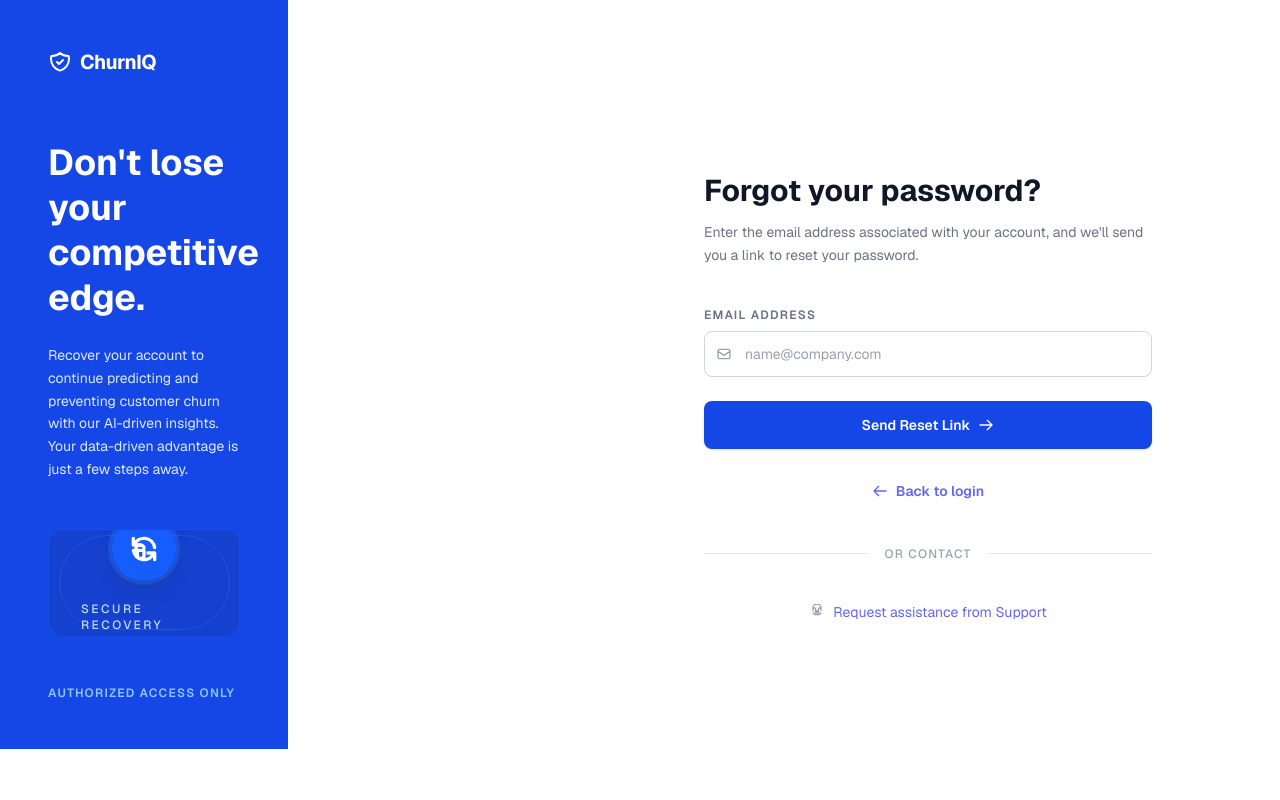
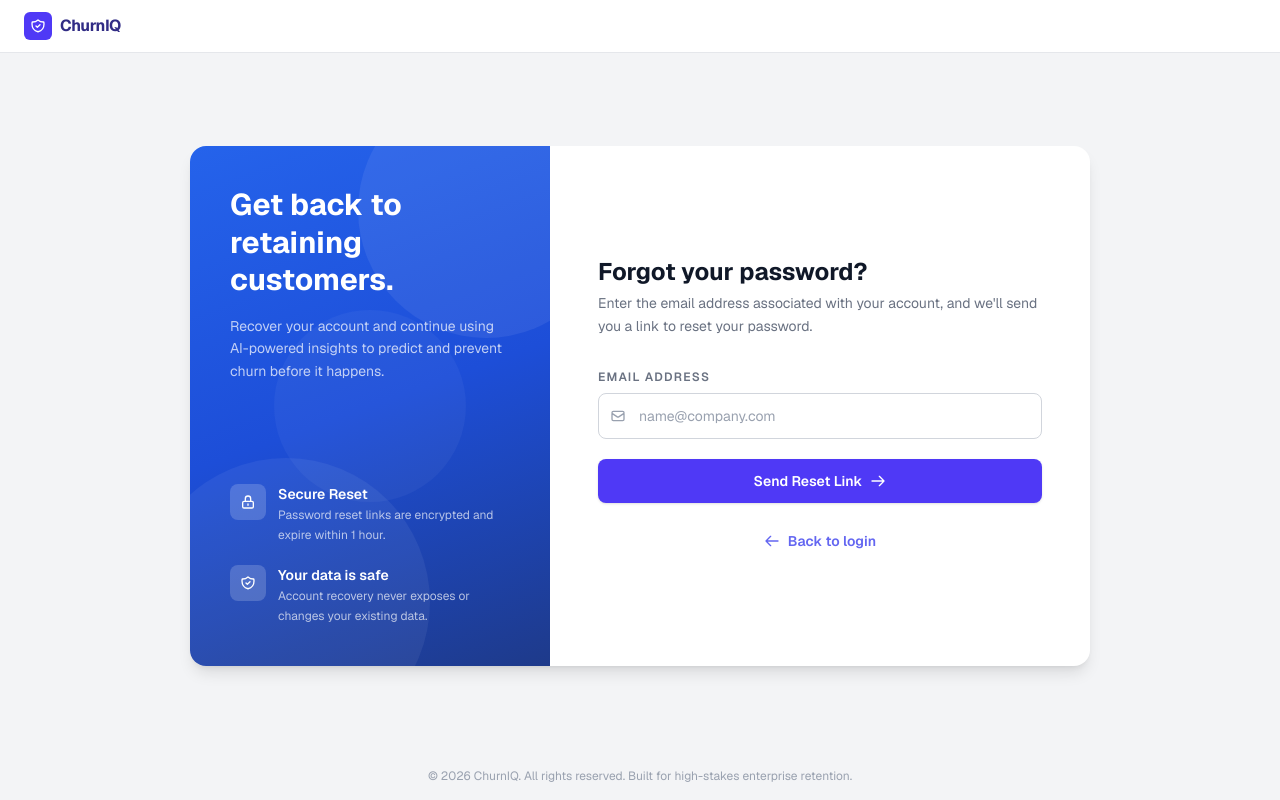
Before and after one commit to fatimafayyaz215-sketch/attriscope, a Next.js app: page /forgot-password in a window 1280 px wide. Built offline with nearby package versions, Linux system fonts and the light colour scheme.

Commit message:
Refactor authentication pages and components for improved UI and functionality

```diff
--- a/src/app/(auth)/forgot-password/page.tsx
+++ b/src/app/(auth)/forgot-password/page.tsx
@@ -1,3 +1,4 @@
+import Link from "next/link";
 import ForgotPasswordLeftPanel from "@/features/auth/components/ForgotPasswordLeftPanel";
 import ForgotPasswordForm from "@/features/auth/components/ForgotPasswordForm";
 
@@ -8,16 +9,46 @@ export const metadata = {
 
 export default function ForgotPasswordPage() {
   return (
-    <div className="min-h-screen bg-white flex">
-      {/* Left Panel – hidden on small screens */}
-      <div className="hidden md:block">
-        <ForgotPasswordLeftPanel />
-      </div>
+    <div className="min-h-screen bg-gray-100 flex flex-col pt-[60px]">
 
-      {/* Right Panel */}
-      <div className="flex-1 flex items-center justify-center p-6 sm:p-8 md:p-12">
-        <ForgotPasswordForm />
-      </div>
+      {/* ── Top nav ──────────────────────────────────────────────── */}
+      <header className="fixed top-0 left-0 right-0 z-50 w-full bg-white border-b border-gray-200 px-6 py-3 flex items-center">
+        <Link href="/" className="flex items-center gap-2 no-underline">
+          <div className="w-7 h-7 bg-indigo-600 rounded-md flex items-center justify-center">
+            <svg className="w-4 h-4 text-white" fill="none" stroke="currentColor" viewBox="0 0 24 24">
+              <path strokeLinecap="round" strokeLinejoin="round" strokeWidth={2} d="M9 12l2 2 4-4m5.618-4.016A11.955 11.955 0 0112 2.944a11.955 11.955 0 01-8.618 3.04A12.02 12.02 0 003 9c0 5.591 3.824 10.29 9 11.622 5.176-1.332 9-6.03 9-11.622 0-1.042-.133-2.052-.382-3.016z" />
+            </svg>
+          </div>
+          <span className="text-indigo-900 font-bold text-base tracking-tight">ChurnIQ</span>
+        </Link>
+      </header>
+
+      {/* ── Main ─────────────────────────────────────────────────── */}
+      <main className="flex-1 flex items-center justify-center p-4 md:p-6">
+        <div
+          className="w-full bg-white rounded-2xl shadow-lg overflow-hidden flex"
+          style={{ maxWidth: "900px", minHeight: "520px" }}
+        >
+          {/* Left panel – hidden on small screens */}
+          <div className="hidden md:flex self-stretch">
+            <ForgotPasswordLeftPanel />
+          </div>
+
+          {/* Right panel */}
+          <div
+            className="flex-1 flex flex-col justify-center px-6 md:px-12 py-8 md:py-10"
+            style={{ minWidth: 0 }}
+          >
+            <ForgotPasswordForm />
+          </div>
+        </div>
+      </main>
+
+      {/* ── Footer ───────────────────────────────────────────────── */}
+      <footer className="text-center text-xs text-gray-400 py-4">
+        © 2026 ChurnIQ. All rights reserved. Built for high-stakes enterprise retention.
+      </footer>
+
     </div>
   );
 }
--- a/src/app/(auth)/login/page.tsx
+++ b/src/app/(auth)/login/page.tsx
@@ -30,7 +30,7 @@ export default function LoginPage() {
           style={{ maxWidth: "900px", minHeight: "560px" }}
         >
           {/* Left panel – hidden on small screens */}
-          <div className="hidden md:block">
+          <div className="hidden md:flex self-stretch">
             <LoginLeftPanel />
           </div>
 
--- a/src/app/(auth)/register/page.tsx
+++ b/src/app/(auth)/register/page.tsx
@@ -30,7 +30,7 @@ export default function RegisterPage() {
           style={{ maxWidth: "900px", minHeight: "600px" }}
         >
           {/* Left panel – hidden on small screens */}
-          <div className="hidden md:block">
+          <div className="hidden md:flex self-stretch">
             <LoginLeftPanel />
           </div>
 
--- a/src/app/auth/callback/route.ts
+++ b/src/app/auth/callback/route.ts
@@ -9,7 +9,7 @@ import { createClient } from "@/lib/supabase/server";
 export async function GET(request: Request) {
   const { searchParams, origin } = new URL(request.url);
   const code = searchParams.get("code");
-  const next = searchParams.get("next") ?? "/dashboard";
+  const next = searchParams.get("next") ?? "/onboarding";
 
   if (code) {
     const supabase = await createClient();
--- a/src/features/auth/components/ForgotPasswordForm.tsx
+++ b/src/features/auth/components/ForgotPasswordForm.tsx
@@ -24,13 +24,13 @@ export default function ForgotPasswordForm() {
   };
 
   return (
-    <div className="w-full max-w-md mx-auto flex flex-col justify-center">
-      <h1 className="text-3xl font-bold text-gray-900 mb-3">Forgot your password?</h1>
-      <p className="text-gray-500 text-sm mb-10 leading-relaxed">
+    <div className="flex flex-col justify-center">
+      <h1 className="text-2xl font-bold text-gray-900 mb-1">Forgot your password?</h1>
+      <p className="text-gray-500 text-sm mb-8 leading-relaxed">
         Enter the email address associated with your account, and we&apos;ll send you a link to reset your password.
       </p>
 
-      <form onSubmit={handleReset} className="flex flex-col gap-6">
+      <form onSubmit={handleReset} className="flex flex-col gap-5">
 
         {error && (
           <div className="rounded-lg bg-red-50 border border-red-200 px-4 py-3 text-sm text-red-700">
@@ -71,7 +71,7 @@ export default function ForgotPasswordForm() {
         <button
           type="submit"
           disabled={loading || sent}
-          className="w-full bg-blue-700 hover:bg-blue-800 active:scale-[0.99] text-white font-semibold py-3.5 rounded-lg text-sm transition-all flex items-center justify-center gap-2 cursor-pointer shadow-sm hover:shadow disabled:opacity-60 disabled:cursor-not-allowed"
+          className="w-full bg-indigo-600 hover:bg-indigo-700 active:scale-[0.99] text-white font-semibold py-3 rounded-lg text-sm transition-all flex items-center justify-center gap-2 cursor-pointer shadow-sm hover:shadow disabled:opacity-60 disabled:cursor-not-allowed"
         >
           {loading ? "Sending…" : sent ? "Link Sent" : "Send Reset Link"}
           {!loading && !sent && (
@@ -83,7 +83,7 @@ export default function ForgotPasswordForm() {
 
         {/* Back to Login */}
         <div className="text-center mt-2">
-          <Link href="/login" className="inline-flex items-center gap-2 text-sm font-semibold text-blue-700 hover:text-blue-800 transition-colors">
+          <Link href="/login" className="inline-flex items-center gap-2 text-sm font-semibold text-indigo-600 hover:text-indigo-800 transition-colors">
             <svg className="w-4 h-4" fill="none" stroke="currentColor" viewBox="0 0 24 24">
               <path strokeLinecap="round" strokeLinejoin="round" strokeWidth={2} d="M10 19l-7-7m0 0l7-7m-7 7h18" />
             </svg>
@@ -91,24 +91,6 @@ export default function ForgotPasswordForm() {
           </Link>
         </div>
       </form>
-
-      {/* Divider */}
-      <div className="flex items-center gap-4 my-10">
-        <div className="flex-1 h-px bg-gray-200" />
-        <span className="text-xs text-gray-400 uppercase tracking-widest font-medium">or contact</span>
-        <div className="flex-1 h-px bg-gray-200" />
-      </div>
-
-      {/* Support Link */}
-      <div className="text-center">
-        <Link href="/support" className="inline-flex items-center gap-2 text-sm text-gray-500 hover:text-gray-900 transition-colors">
-          <svg className="w-4 h-4 text-gray-400" fill="none" stroke="currentColor" viewBox="0 0 24 24">
-            <path strokeLinecap="round" strokeLinejoin="round" strokeWidth={2} d="M18 10v-4a6 6 0 10-12 0v4m0 4h2a2 2 0 002-2v-4a2 2 0 00-2-2H6m12 8h-2a2 2 0 01-2-2v-4a2 2 0 012-2h2m-6 4v6m0 0H8m4 0h4" />
-          </svg>
-          Request assistance from Support
-        </Link>
-      </div>
-
     </div>
   );
 }
--- a/src/features/auth/components/ForgotPasswordLeftPanel.tsx
+++ b/src/features/auth/components/ForgotPasswordLeftPanel.tsx
@@ -1,48 +1,71 @@
 export default function ForgotPasswordLeftPanel() {
   return (
-    <div className="hidden lg:flex w-1/2 bg-blue-700 text-white flex-col justify-between p-12">
-      <div>
-        <div className="flex items-center gap-2 mb-16">
-          <svg className="w-6 h-6" fill="none" stroke="currentColor" viewBox="0 0 24 24">
-            <path strokeLinecap="round" strokeLinejoin="round" strokeWidth={2} d="M9 12l2 2 4-4m5.618-4.016A11.955 11.955 0 0112 2.944a11.955 11.955 0 01-8.618 3.04A12.02 12.02 0 003 9c0 5.591 3.824 10.29 9 11.622 5.176-1.332 9-6.03 9-11.622 0-1.042-.133-2.052-.382-3.016z" />
-          </svg>
-          <span className="font-bold text-xl tracking-tight">ChurnIQ</span>
-        </div>
+    <div
+      className="relative flex flex-col pt-10 px-10 pb-10 text-white overflow-hidden h-full"
+      style={{
+        width: "360px",
+        minWidth: "360px",
+        background: "linear-gradient(160deg, #2563eb 0%, #1d4ed8 50%, #1e3a8a 100%)",
+      }}
+    >
+      {/* Decorative background orbs */}
+      <div
+        className="pointer-events-none absolute -top-16 -right-16 w-64 h-64 rounded-full"
+        style={{ background: "rgba(255,255,255,0.07)" }}
+      />
+      <div
+        className="pointer-events-none absolute -bottom-20 -left-12 w-72 h-72 rounded-full"
+        style={{ background: "rgba(255,255,255,0.06)" }}
+      />
+      <div
+        className="pointer-events-none absolute top-1/2 left-1/2 -translate-x-1/2 -translate-y-1/2 w-48 h-48 rounded-full"
+        style={{ background: "rgba(255,255,255,0.04)" }}
+      />
 
-        <h1 className="text-4xl font-bold leading-tight mb-6 max-w-md">
-          Don&apos;t lose your competitive edge.
-        </h1>
-        <p className="text-blue-100 text-sm leading-relaxed max-w-[480px]">
-          Recover your account to continue predicting and preventing customer churn with our AI-driven insights. Your data-driven advantage is just a few steps away.
+      {/* Content */}
+      <div className="relative">
+        <h2 className="text-3xl font-bold leading-tight mb-4">
+          Get back to retaining customers.
+        </h2>
+        <p className="text-sm leading-relaxed" style={{ color: "rgba(255,255,255,0.72)" }}>
+          Recover your account and continue using AI-powered insights to predict
+          and prevent churn before it happens.
         </p>
       </div>
 
-      <div className="flex-1 flex items-center justify-center relative my-12">
-         {/* Graphic Placeholder */}
-         <div className="w-full max-w-md aspect-[16/9] bg-blue-800/50 rounded-xl border border-blue-600/50 flex flex-col items-center justify-center p-8 backdrop-blur-sm relative overflow-hidden">
-            {/* Abstract background circles */}
-            <div className="absolute inset-0 flex items-center justify-center opacity-20 pointer-events-none">
-               <div className="w-[150%] h-[150%] border-[1px] border-blue-400 rounded-full absolute animate-[spin_60s_linear_infinite]" />
-               <div className="w-[120%] h-[120%] border-[1px] border-blue-400 border-dashed rounded-full absolute animate-[spin_40s_linear_infinite_reverse]" />
-               <div className="w-[90%] h-[90%] border-[1px] border-blue-400 rounded-full absolute animate-[spin_30s_linear_infinite]" />
-            </div>
-
-            <div className="relative z-10 flex flex-col items-center">
-              <div className="bg-blue-600 w-16 h-16 rounded-full flex items-center justify-center mb-5 shadow-lg shadow-blue-900/50 ring-4 ring-blue-500/30">
-                <svg className="w-8 h-8 text-white" fill="none" stroke="currentColor" viewBox="0 0 24 24">
-                  <path strokeLinecap="round" strokeLinejoin="round" strokeWidth={2.5} d="M12 11c0-1.105-1.343-2-3-2s-3 .895-3 2v2m6 0v2m-6-2h6v4a2 2 0 01-2 2H9a2 2 0 01-2-2v-4z" />
-                  <path strokeLinecap="round" strokeLinejoin="round" strokeWidth={2.5} d="M4 4v5h.582m15.356 2A8.001 8.001 0 004.582 9m0 0H9m11 11v-5h-.581m0 0a8.003 8.003 0 01-15.357-2m15.357 2H15" />
-                </svg>
-              </div>
-              <p className="text-xs tracking-[0.2em] font-medium text-blue-200 uppercase">
-                Secure Recovery Environment
-              </p>
-            </div>
-         </div>
-      </div>
-
-      <div className="text-xs text-blue-300 tracking-widest uppercase font-semibold">
-        Authorized Access Only
+      <div className="relative flex flex-col gap-5 mt-auto">
+        <div className="flex items-start gap-3">
+          <div
+            className="w-9 h-9 rounded-lg flex items-center justify-center shrink-0"
+            style={{ backgroundColor: "rgba(255,255,255,0.18)" }}
+          >
+            <svg className="w-4 h-4 text-white" fill="none" stroke="currentColor" viewBox="0 0 24 24">
+              <path strokeLinecap="round" strokeLinejoin="round" strokeWidth={2} d="M12 15v2m-6 4h12a2 2 0 002-2v-6a2 2 0 00-2-2H6a2 2 0 00-2 2v6a2 2 0 002 2zm10-10V7a4 4 0 00-8 0v4h8z" />
+            </svg>
+          </div>
+          <div>
+            <p className="font-semibold text-sm">Secure Reset</p>
+            <p className="text-xs leading-relaxed mt-0.5" style={{ color: "rgba(255,255,255,0.68)" }}>
+              Password reset links are encrypted and expire within 1 hour.
+            </p>
+          </div>
+        </div>
+        <div className="flex items-start gap-3">
+          <div
+            className="w-9 h-9 rounded-lg flex items-center justify-center shrink-0"
+            style={{ backgroundColor: "rgba(255,255,255,0.18)" }}
+          >
+            <svg className="w-4 h-4 text-white" fill="none" stroke="currentColor" viewBox="0 0 24 24">
+              <path strokeLinecap="round" strokeLinejoin="round" strokeWidth={2} d="M9 12l2 2 4-4m5.618-4.016A11.955 11.955 0 0112 2.944a11.955 11.955 0 01-8.618 3.04A12.02 12.02 0 003 9c0 5.591 3.824 10.29 9 11.622 5.176-1.332 9-6.03 9-11.622 0-1.042-.133-2.052-.382-3.016z" />
+            </svg>
+          </div>
+          <div>
+            <p className="font-semibold text-sm">Your data is safe</p>
+            <p className="text-xs leading-relaxed mt-0.5" style={{ color: "rgba(255,255,255,0.68)" }}>
+              Account recovery never exposes or changes your existing data.
+            </p>
+          </div>
+        </div>
       </div>
     </div>
   );
--- a/src/features/auth/components/LoginForm.tsx
+++ b/src/features/auth/components/LoginForm.tsx
@@ -172,14 +172,14 @@ export default function LoginForm() {
             Sign up
           </Link>
         </p>
-        <div className="mt-6 flex flex-col items-center gap-3">
+        {/* <div className="mt-6 flex flex-col items-center gap-3">
           <p className="text-xs text-gray-400 tracking-widest uppercase">Trusted by industry leaders</p>
           <div className="flex items-center gap-4">
             {[1, 2, 3].map((i) => (
               <div key={i} className="w-10 h-7 bg-gray-200 rounded opacity-60" aria-hidden="true" />
             ))}
           </div>
-        </div>
+        </div> */}
       </div>
 
     </>
```
Also changed, not shown: src/features/auth/components/LoginLeftPanel.tsx (+27 -8 lines), src/features/auth/components/RegisterForm.tsx (+131 -36 lines).
